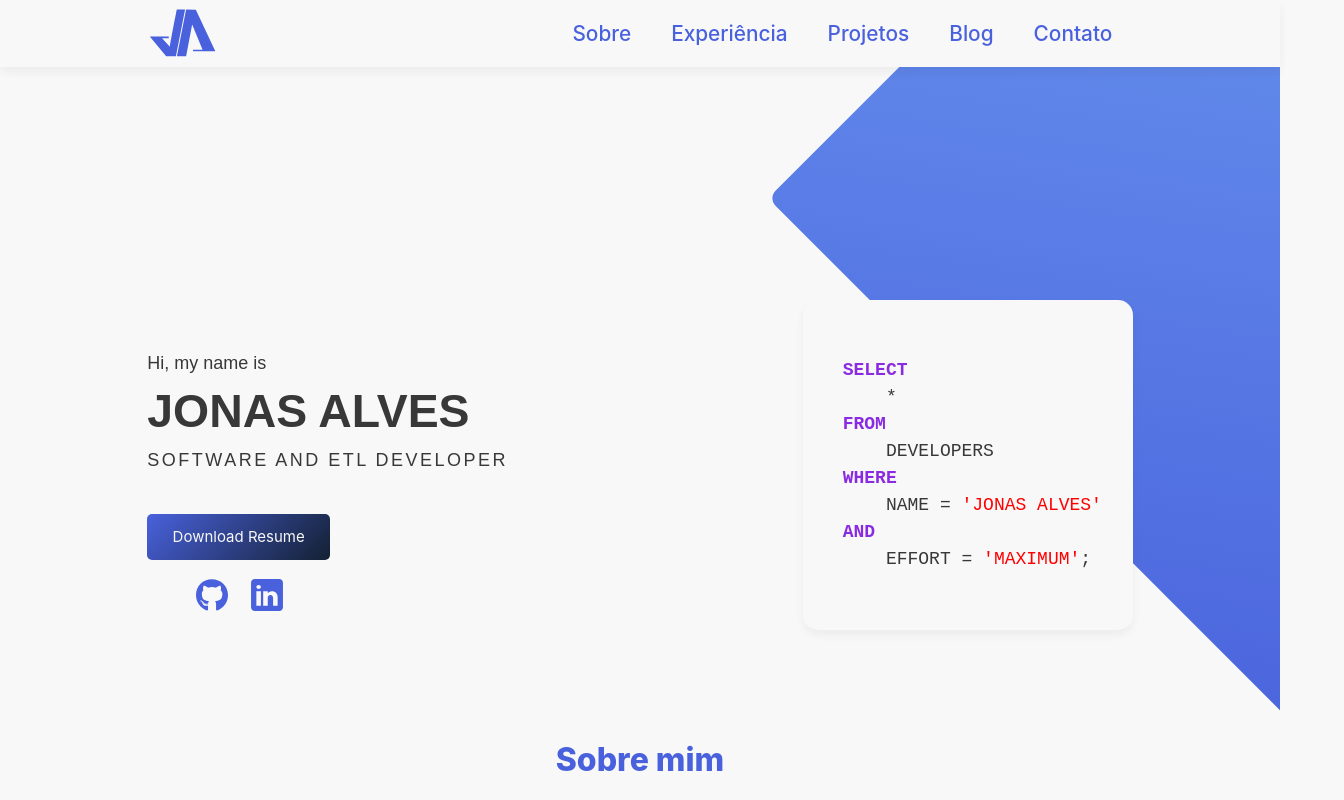
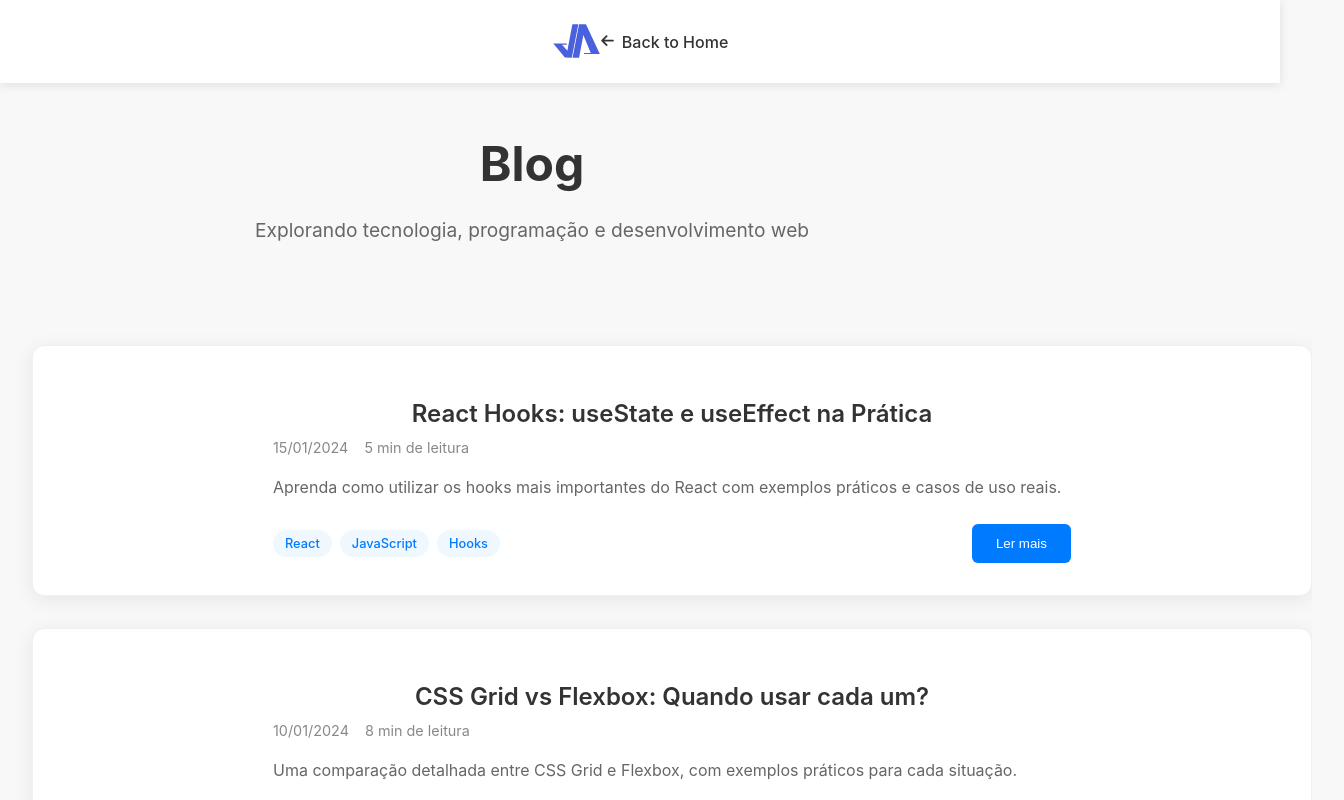
Before and after one commit to jo-alves22/portfolioreact, a React (Vite) app: page /blog in a window 1280 px wide. Shown: the top 800 px of the page, 1344 px wide, since content can reach past the window. Built offline with nearby package versions, Linux system fonts and the light colour scheme.

Commit message:
[feat]:add blog session

```diff
--- a/package.json
+++ b/package.json
@@ -15,7 +15,8 @@
     "@emotion/styled": "^11.11.0",
     "framer-motion": "^10.15.1",
     "react": "^18.2.0",
-    "react-dom": "^18.2.0"
+    "react-dom": "^18.2.0",
+    "react-router-dom": "^7.9.1"
   },
   "devDependencies": {
     "@types/react": "^18.2.15",
--- a/src/App.jsx
+++ b/src/App.jsx
@@ -1,20 +1,21 @@
 import { useState } from 'react'
+import { BrowserRouter as Router, Routes, Route } from 'react-router-dom'
 import './App.css'
 
 // Components
 import Home from './components/home/Home'
+import Blog from './components/blog/Blog'
 
 function App() {
   const [count, setCount] = useState(0)
 
   return (
-    <>
-      <Home />
-
-
-
-
-    </>
+    <Router>
+      <Routes>
+        <Route path="/" element={<Home />} />
+        <Route path="/blog" element={<Blog />} />
+      </Routes>
+    </Router>
   )
 }
 
--- /dev/null
+++ b/src/components/blog/Blog.css
@@ -0,0 +1,194 @@
+/* BlogNavbar.css */
+.blog-navbar {
+    background: #fff;
+    box-shadow: 0 2px 10px rgba(0,0,0,0.1);
+    position: fixed;
+    top: 0;
+    left: 0;
+    right: 0;
+    z-index: 1000;
+    padding: 1rem 0;
+}
+
+.blog-nav-container {
+    max-width: 1200px;
+    margin: 0 auto;
+    display: flex;
+    justify-content: space-between;
+    align-items: center;
+    padding: 0 2rem;
+}
+
+.blog-logo img {
+    height: 40px;
+    width: auto;
+}
+
+.home-link {
+    display: flex;
+    align-items: center;
+    gap: 0.5rem;
+    color: #333;
+    text-decoration: none;
+    font-weight: 500;
+    transition: color 0.3s ease;
+}
+
+.home-link:hover {
+    color: #007bff;
+}
+
+.home-link i {
+    font-size: 0.9rem;
+}
+
+/* Blog.css */
+.blog-container {
+    max-width: 1000px;
+    margin: 0 auto;
+    padding: 6rem 2rem 4rem;
+    min-height: 100vh;
+}
+
+.blog-header {
+    text-align: center;
+    margin-bottom: 4rem;
+}
+
+.blog-header h1 {
+    font-size: 3rem;
+    color: #333;
+    margin-bottom: 1rem;
+    font-weight: 700;
+}
+
+.blog-header p {
+    font-size: 1.2rem;
+    color: #666;
+    max-width: 600px;
+    margin: 0 auto;
+}
+
+/* BlogPosts.css */
+.blog-posts {
+    margin-bottom: 4rem;
+}
+
+.posts-grid {
+    display: grid;
+    gap: 2rem;
+    grid-template-columns: 1fr;
+}
+
+.post-card {
+    background: #fff;
+    border-radius: 12px;
+    padding: 2rem;
+    padding-left: 15rem;
+    padding-right: 15rem;
+    box-shadow: 0 4px 20px rgba(0,0,0,0.08);
+    transition: transform 0.3s ease, box-shadow 0.3s ease;
+    border: 1px solid #f0f0f0;
+}
+
+.post-card:hover {
+    transform: translateY(-5px);
+    box-shadow: 0 8px 30px rgba(0,0,0,0.15);
+}
+
+.post-header {
+    margin-bottom: 1rem;
+}
+
+.post-title {
+    font-size: 1.5rem;
+    color: #333;
+    margin-bottom: 0.5rem;
+    line-height: 1.3;
+    font-weight: 600;
+}
+
+.post-meta {
+    display: flex;
+    gap: 1rem;
+    color: #888;
+    font-size: 0.9rem;
+}
+
+.post-excerpt {
+    color: #666;
+    line-height: 1.6;
+    margin-bottom: 1.5rem;
+    font-size: 1rem;
+    text-align: left;
+}
+
+.post-footer {
+    display: flex;
+    justify-content: space-between;
+    align-items: center;
+    flex-wrap: wrap;
+    gap: 1rem;
+}
+
+.post-tags {
+    display: flex;
+    gap: 0.5rem;
+    flex-wrap: wrap;
+}
+
+.tag {
+    background: #f0f8ff;
+    color: #007bff;
+    padding: 0.25rem 0.75rem;
+    border-radius: 20px;
+    font-size: 0.8rem;
+    font-weight: 500;
+}
+
+.read-more-btn {
+    background: #007bff;
+    color: white;
+    border: none;
+    padding: 0.75rem 1.5rem;
+    border-radius: 6px;
+    cursor: pointer;
+    font-weight: 500;
+    transition: background 0.3s ease;
+}
+
+.read-more-btn:hover {
+    background: #0056b3;
+}
+
+/* Responsive */
+@media (max-width: 768px) {
+    .blog-nav-container {
+        padding: 0 1rem;
+    }
+
+    .blog-container {
+        padding: 5rem 1rem 3rem;
+    }
+
+    .blog-header h1 {
+        font-size: 2rem;
+    }
+
+    .blog-header p {
+        font-size: 1rem;
+    }
+
+    .post-card {
+        padding: 1.5rem;
+    }
+
+    .post-title {
+        font-size: 1.3rem;
+    }
+
+    .post-footer {
+        flex-direction: column;
+        align-items: flex-start;
+    }
+}
--- /dev/null
+++ b/src/components/blog/Blog.jsx
@@ -0,0 +1,20 @@
+import BlogNavbar from "./BlogNavbar"
+import BlogPosts from "./BlogPosts"
+import './Blog.css'
+
+function Blog() {
+    return(
+        <>
+        <BlogNavbar />
+        <main className="blog-container">
+            <div className="blog-header">
+                <h1>Blog</h1>
+                <p>Explorando tecnologia, programação e desenvolvimento web</p>
+            </div>
+            <BlogPosts />
+        </main>
+        </>
+    )
+}
+
+export default Blog
--- /dev/null
+++ b/src/components/blog/BlogNavbar.css
@@ -0,0 +1,3 @@
+.home-link{
+
+}
--- /dev/null
+++ b/src/components/blog/BlogNavbar.jsx
@@ -0,0 +1,24 @@
+import { Link } from 'react-router-dom'
+import jonasLogo from '../../assets/Logo.svg'
+import './BlogNavbar.css'
+
+function BlogNavbar() {
+    return (
+        <nav className="blog-navbar">
+            <div className="blog-nav-container">
+                <Link to="/" className="blog-logo">
+                    <img src={jonasLogo} className="logojonas" alt="Jonas logo" />
+                </Link>
+
+                <div className="blog-nav-links">
+                    <Link to="/" className="home-link">
+                        <i className="fas fa-arrow-left"></i>
+                        Back to Home
+                    </Link>
+                </div>
+            </div>
+        </nav>
+    )
+}
+
+export default BlogNavbar
--- /dev/null
+++ b/src/components/blog/BlogPosts.jsx
@@ -0,0 +1,72 @@
+import './BlogPosts.css'
+
+function BlogPosts() {
+    // Posts de exemplo - você pode substituir por dados de uma API ou estado
+    const posts = [
+        {
+            id: 3,
+            title: "React Hooks: useState e useEffect na Prática",
+            excerpt: "Aprenda como utilizar os hooks mais importantes do React com exemplos práticos e casos de uso reais.",
+            date: "2024-01-15",
+            tags: ["React", "JavaScript", "Hooks"],
+            readTime: "5 min"
+        },
+        {
+            id: 2,
+            title: "CSS Grid vs Flexbox: Quando usar cada um?",
+            excerpt: "Uma comparação detalhada entre CSS Grid e Flexbox, com exemplos práticos para cada situação.",
+            date: "2024-01-10",
+            tags: ["CSS", "Layout", "Frontend"],
+            readTime: "8 min"
+        },
+        {
+            id: 1,
+            title: "Apresentação",
+            excerpt: "Olá! Este é o meu espaço onde quero compartilhar minhas experiências e conhecimentos, tanto no âmbito profissional, quanto pessoal, dentro dos limites razoáveis m. A bagagem emocional pode ser de grande valia, nestes tempos conturbados. O tempo de liderança de equipe em uma empresa de tecnologia, me faz questionar métodos, atitudes de forma constante. Por ser um ambiente predominantemente jovem, me faz refletir sobre o papel do líder, que não é apenas cobrar resultados, mas sim, ser um facilitador, um mentor. Espero que gostem dos conteúdos que irei postar aqui.",
+            date: "2024-01-05",
+            tags: ["Node.js", "API", "Backend"],
+            readTime: "12 min"
+        }
+    ]
+
+    const formatDate = (dateString) => {
+        const date = new Date(dateString)
+        return date.toLocaleDateString('pt-BR')
+    }
+
+    return (
+        <section className="blog-posts">
+            <div className="posts-grid">
+                {posts.map(post => (
+                    <article key={post.id} className="post-card">
+                        <div className="post-header">
+                            <h2 className="post-title">{post.title}</h2>
+                            <div className="post-meta">
+                                <span className="post-date">{formatDate(post.date)}</span>
+                                <span className="post-read-time">{post.readTime} de leitura</span>
+                            </div>
+                        </div>
+
+                        <p className="post-excerpt">{post.excerpt}</p>
+
+                        <div className="post-footer">
+                            <div className="post-tags">
+                                {post.tags.map((tag, index) => (
+                                    <span key={index} className="tag">
+                                        {tag}
+                                    </span>
+                                ))}
+                            </div>
+
+                            <button className="read-more-btn">
+                                Ler mais
+                            </button>
+                        </div>
+                    </article>
+                ))}
+            </div>
+        </section>
+    )
+}
+
+export default BlogPosts
--- a/src/components/navbar/Navbar.jsx
+++ b/src/components/navbar/Navbar.jsx
@@ -1,4 +1,5 @@
 import { Component } from 'react';
+import { Link } from 'react-router-dom';
 import jonasLogo from '../../assets/Logo.svg'
 import './Navbar.css'
 
@@ -21,7 +22,7 @@ class Navbar extends Component {
                         <li><a href="#topo">Sobre</a></li>
                         <li><a href="#skills">Experiência</a></li>
                         <li><a href="#project">Projetos</a></li>
-                        <li><a href="#">Blog</a></li>
+                        <li><Link to="/blog">Blog</Link></li>
                         <li><a href="#contact">Contato</a></li>
                     </ul>
                 </div>
```
Also changed, not shown: src/components/blog/BlogPosts.css (added), 1 other file (tests, documents, lock files or other folders).
